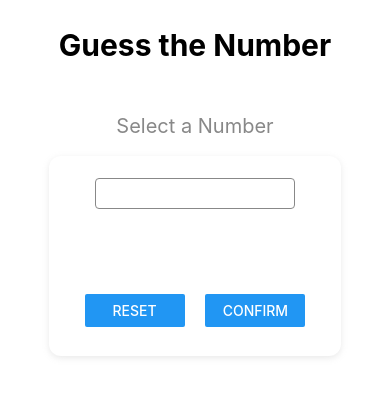
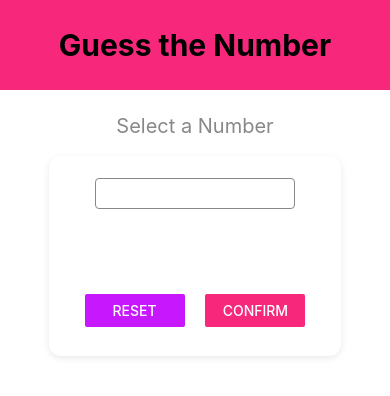
Before and after one commit to ghigbie/NumberGuessingGame, a React Native app: screen / in a window 390 px wide. Shown: the top 396 px of the page. Built offline with nearby package versions, Linux system fonts and the light colour scheme.

Commit message:
Edit imports

```diff
--- a/components/Header.js
+++ b/components/Header.js
@@ -1,6 +1,6 @@
 import React from 'react';
 import {View, Text, StyleSheet} from 'react-native';
-import {primary} from './../constants/colors';
+import Colors from './../constants/colors';
 
 const Header = ({title = 'Header'}) => {
   return (
@@ -15,7 +15,7 @@ const styles = StyleSheet.create({
     height: '12%',
     minHeight: 90,
     width: '100%',
-    backgroundColor: primary,
+    backgroundColor: Colors.primary,
     alignItems: 'center',
     justifyContent: 'center',
   },
--- a/screens/StartGameScreen.js
+++ b/screens/StartGameScreen.js
@@ -1,6 +1,6 @@
 import React from 'react';
 import {View, Text, StyleSheet, TextInput, Button} from 'react-native';
-import {primary, accent} from './../constants/colors';
+import Colors from './../constants/colors';
 import Card from './../components/Card';
 
 const StartGameScreen = ({}) => {
@@ -13,7 +13,7 @@ const StartGameScreen = ({}) => {
           <View style={styles.button}>
             <Button
               title="Reset"
-              color={accent}
+              color={Colors.accent}
               onPress={() => {
                 console.log('Reset was pressed');
               }}
@@ -22,7 +22,7 @@ const StartGameScreen = ({}) => {
           <View style={styles.button}>
             <Button
               title="Confirm"
-              color={primary}
+              color={Colors.primary}
               onPress={() => {
                 console.log('Confirm was pressed');
               }}
```
